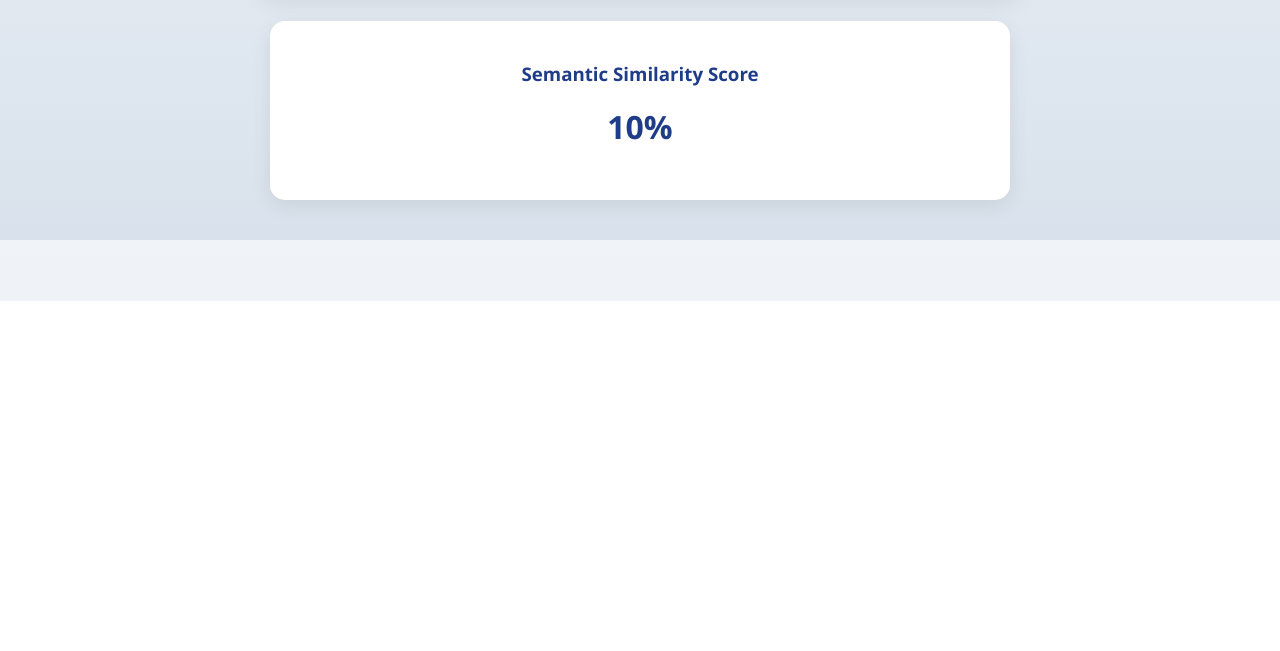
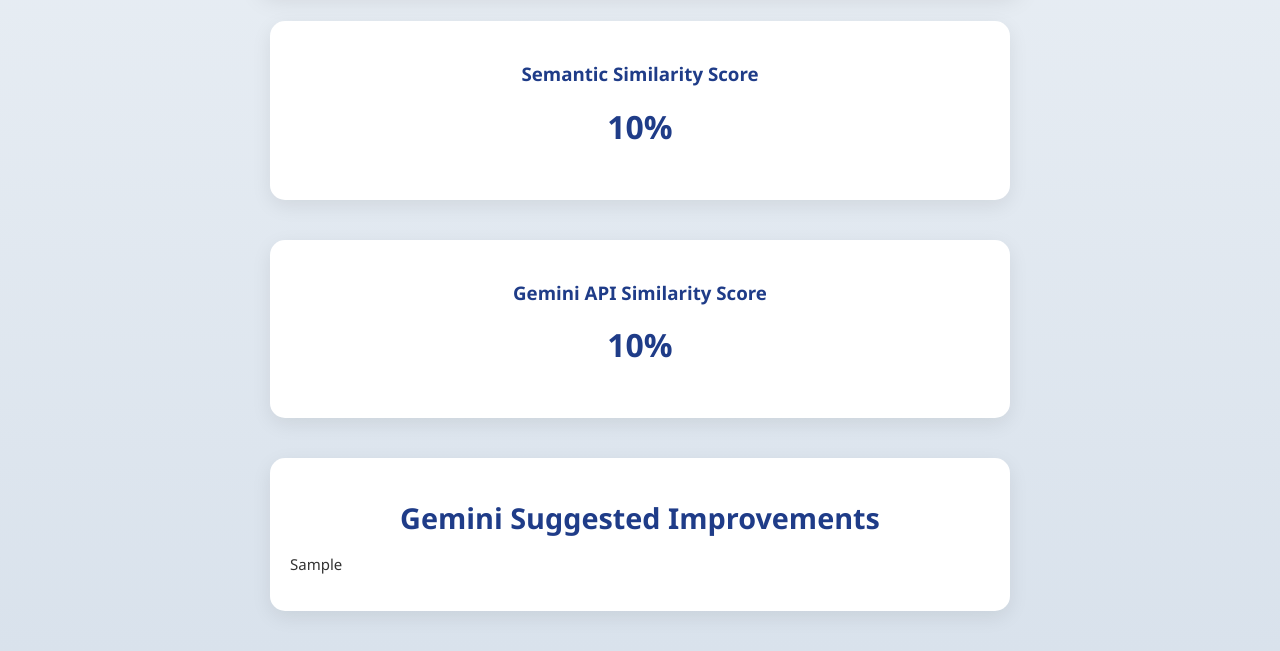
Before and after one commit to Sherif-Elfiky/resume-enhancer, a Flask app: template templates/index.html in a window 1280 px wide. Shown: the part 499-1150 px from the top of the page. Before the commit the page ends 800 px from the top, so only its background shows below. Run offline with Flask 3, Linux system fonts and the light colour scheme; the template is opened without the code that fills it: most values are stand-ins (such as "Sample title", 1, 10 or a date in 2020).

Commit message:
Added suggestions from google gemini

```diff
--- a/app.py
+++ b/app.py
@@ -2,6 +2,14 @@ import os
 from flask import Flask, render_template, request
 from PyPDF2 import PdfReader
 from sentence_transformers import SentenceTransformer, util
+import google.generativeai as genai
+
+api_key = os.getenv("GEMINI_API_KEY")
+
+gemini_model = genai.GenerativeModel("gemini-1.5-flash")
+
+genai.configure(api_key=api_key)
+
 
 app = Flask(__name__)
 
@@ -14,10 +22,48 @@ def extract_text_from_pdf(pdf_file) -> str:
         text += page.extract_text() or ""
     return text.strip()
 
+def get_gemini_score(resume_text: str, job_desc: str) -> float:
+    prompt = f"""
+    Compare the following resume to the job description and return ONLY a similarity score (0-100).
+
+    Resume:
+    {resume_text}
+
+    Job Description:
+    {job_desc}
+    """
+    response = gemini_model.generate_content(prompt)
+    try:
+        score = float("".join([c for c in response.text if c.isdigit() or c == "."]))
+        return min(max(score, 0), 100)  # clamp between 0-100
+    except:
+        return None
+
+def get_gemini_suggestions(resume_text: str, job_desc: str) -> str:
+    """
+    Ask Gemini to provide a text description with suggested improvements
+    for the resume according to the job description.
+    """
+    prompt = f"""
+    Read the resume and the job description below.
+    Suggest specific improvements to the resume to better match the job description.
+    Only provide actionable feedback in plain text.
+
+    Resume:
+    {resume_text}
+
+    Job Description:
+    {job_desc}
+    """
+    response = gemini_model.generate_content(prompt)
+    return response.text.strip()
+
 @app.route("/", methods=["GET", "POST"])
 def index():
     sim_score = None
+    sim_score_gemini = None
     resume_text = ""
+    resume_suggestions = ""
 
     if request.method == "POST":
         job_desc = request.form.get("job_desc", "")
@@ -28,11 +74,15 @@ def index():
                 resume_text = extract_text_from_pdf(pdf_file)
                 embeddings = model.encode([resume_text, job_desc], convert_to_tensor=True)
                 sim_score = util.pytorch_cos_sim(embeddings[0], embeddings[1]).item()
+                sim_score_gemini = get_gemini_score(resume_text, job_desc)
+                resume_suggestions = get_gemini_suggestions(resume_text, job_desc)
 
     return render_template(
         "index.html",
         sim_score=round(sim_score * 100, 2) if sim_score else None,
+        sim_score_gemini=sim_score_gemini,
         resume_text=resume_text,
+        resume_suggestions=resume_suggestions
     )
 
 if __name__ == "__main__":
--- a/static/styles.css
+++ b/static/styles.css
@@ -104,3 +104,33 @@ pre {
     color: #1f3c88;
     margin-top: 10px;
 }
+
+.suggestions-container {
+    max-width: 700px;
+    margin: 20px auto 40px auto;
+    padding: 20px;
+    background-color: #ffffff;
+    border-radius: 15px;
+    box-shadow: 0 6px 20px rgba(0, 0, 0, 0.08);
+    transition: transform 0.3s ease, background-color 0.3s ease;
+}
+
+.suggestions-container:hover {
+    transform: translateY(-3px);
+    background-color: #f0f4f8;
+}
+
+.suggestions-container h3 {
+    text-align: center;
+    color: #1f3c88;
+    margin-bottom: 15px;
+    font-size: 1.8rem;
+}
+
+.suggestions-container p {
+    font-size: 15px;
+    color: #333;
+    line-height: 1.6;
+    white-space: pre-wrap;
+    word-wrap: break-word;
+}
--- a/templates/index.html
+++ b/templates/index.html
@@ -24,5 +24,20 @@
     <p class="score-value">{{ sim_score }}%</p>
   </div>
   {% endif %}
+
+  {% if sim_score_gemini is not none %}
+<div class="score-container">
+  <h3>Gemini API Similarity Score</h3>
+  <p class="score-value">{{ sim_score_gemini }}%</p>
+</div>
+{% endif %}
+
+{% if resume_suggestions %}
+<div class="suggestions-container">
+  <h3>Gemini Suggested Improvements</h3>
+  <p>{{ resume_suggestions }}</p>
+</div>
+{% endif %}
+
 </body>
 </html>
```
